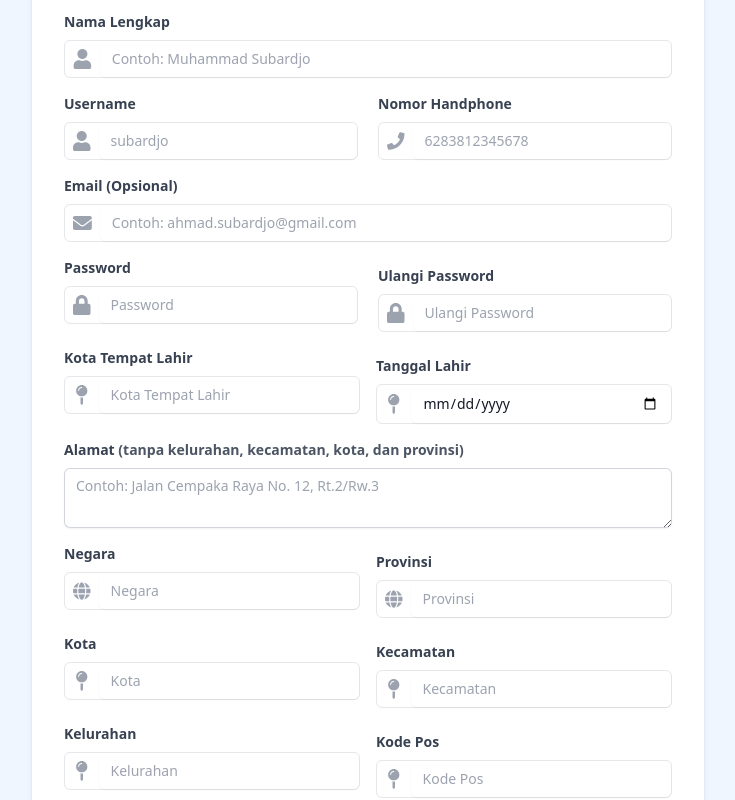
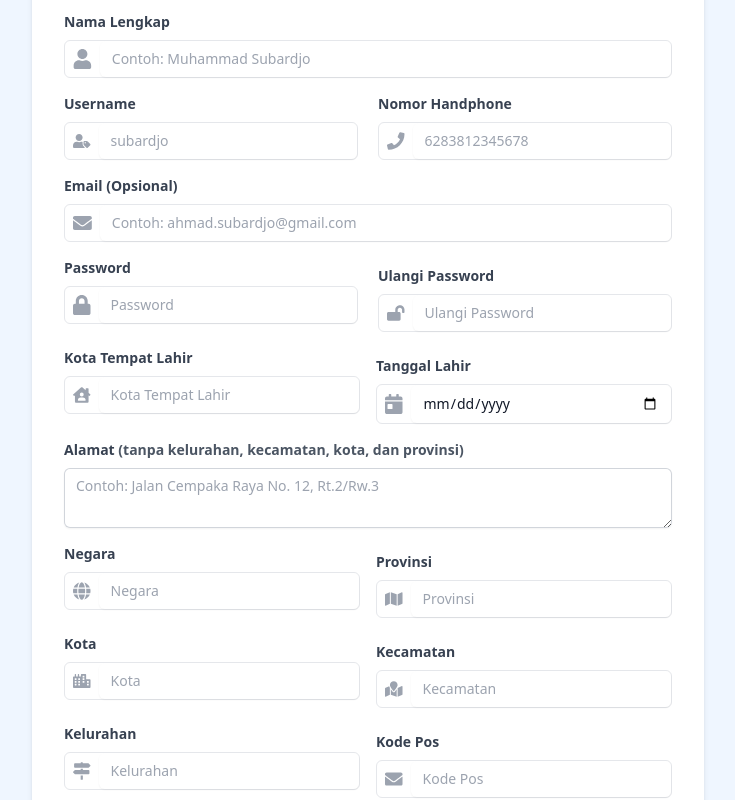
Before and after one commit to ok-koas/client, a React (Vite) app: page /register in a window 1280 px wide. Shown: the part 200-1000 px from the top of the page, without its empty margins (272-1007 px from the left). Built offline with nearby package versions, Linux system fonts and the light colour scheme.

Commit message:
edited some more icon

```diff
--- a/src/Register.jsx
+++ b/src/Register.jsx
@@ -7,9 +7,19 @@ import {
   FaLock,
   FaGlobe,
   FaMapPin,
+  FaCalendarDay,
+  FaMapSigns,
+  FaMapMarked,
+  FaCity,
+  FaMountain,
+  FaMap,
+  FaRegBuilding,
+  FaUserNurse,
+  FaHouseUser,
+  FaLockOpen,
+  FaRegUser,
+  FaUserTag,
 } from "react-icons/fa";
-import Navbar from "./components/Navbar";
-import Footer from "./components/Footer";
 
 const Register = () => {
   const [errors, setErrors] = useState({});
@@ -65,7 +75,7 @@ const Register = () => {
                   Username
                 </label>
                 <div className="flex items-center border rounded-md">
-                  <FaUser className="h-5 w-5 text-gray-400 mx-2" />
+                  <FaUserTag className="h-5 w-5 text-gray-400 mx-2" />
                   <input
                     type="text"
                     name="username"
@@ -152,7 +162,7 @@ const Register = () => {
                   Ulangi Password
                 </label>
                 <div className="flex items-center border rounded-md">
-                  <FaLock className="h-5 w-5 text-gray-400 mx-2" />
+                  <FaLockOpen className="h-5 w-5 text-gray-400 mx-2" />
                   <input
                     name="repeat_password"
                     type="password"
@@ -180,7 +190,7 @@ const Register = () => {
                   Kota Tempat Lahir
                 </label>
                 <div className="flex items-center border rounded-md">
-                  <FaMapPin className="h-5 w-5 text-gray-400 mx-2" />
+                  <FaHouseUser className="h-5 w-5 text-gray-400 mx-2" />
                   <input
                     name="place_of_birth"
                     type="text"
@@ -199,7 +209,7 @@ const Register = () => {
                   Tanggal Lahir
                 </label>
                 <div className="flex items-center border rounded-md">
-                  <FaMapPin className="h-5 w-5 text-gray-400 mx-2" />
+                  <FaCalendarDay className="h-5 w-5 text-gray-400 mx-2" />
                   <input
                     name="date_of_birth"
                     type="date"
@@ -258,7 +268,7 @@ const Register = () => {
                   Provinsi
                 </label>
                 <div className="flex items-center border rounded-md">
-                  <FaGlobe className="h-5 w-5 text-gray-400 mx-2" />
+                  <FaMap className="h-5 w-5 text-gray-400 mx-2" />
                   <input
                     name="province"
                     type="text"
@@ -271,7 +281,6 @@ const Register = () => {
               </div>
             </div>
             <div className="mb-4 md:grid md:grid-cols-2 gap-4">
-              {" "}
               <div className="">
                 <label
                   className="block text-gray-700 text-sm font-bold mb-2"
@@ -280,7 +289,7 @@ const Register = () => {
                   Kota
                 </label>
                 <div className="flex items-center border rounded-md">
-                  <FaMapPin className="h-5 w-5 text-gray-400 mx-2" />
+                  <FaCity className="h-5 w-5 text-gray-400 mx-2" />
                   <input
                     name="city"
                     type="text"
@@ -299,7 +308,7 @@ const Register = () => {
                   Kecamatan
                 </label>
                 <div className="flex items-center border rounded-md">
-                  <FaMapPin className="h-5 w-5 text-gray-400 mx-2" />
+                  <FaMapMarked className="h-5 w-5 text-gray-400 mx-2" />
                   <input
                     name="district"
                     type="text"
@@ -320,7 +329,7 @@ const Register = () => {
                   Kelurahan
                 </label>
                 <div className="flex items-center border rounded-md">
-                  <FaMapPin className="h-5 w-5 text-gray-400 mx-2" />
+                  <FaMapSigns className="h-5 w-5 text-gray-400 mx-2" />
                   <input
                     name="subdistrict"
                     type="text"
@@ -346,7 +355,7 @@ const Register = () => {
                   Kode Pos
                 </label>
                 <div className="flex items-center border rounded-md">
-                  <FaMapPin className="h-5 w-5 text-gray-400 mx-2" />
+                  <FaEnvelope className="h-5 w-5 text-gray-400 mx-2" />
                   <input
                     name="postal_code"
                     type="text"
```
